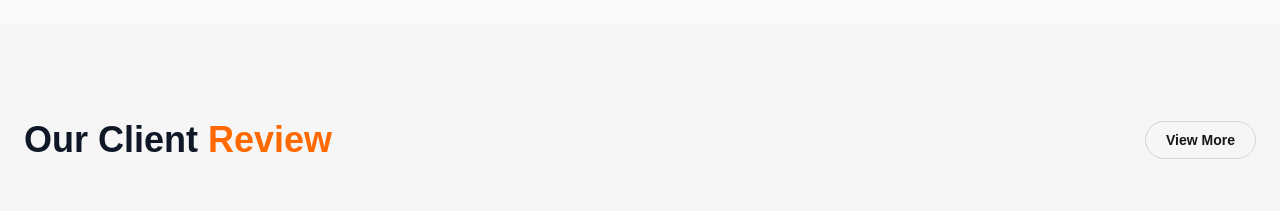
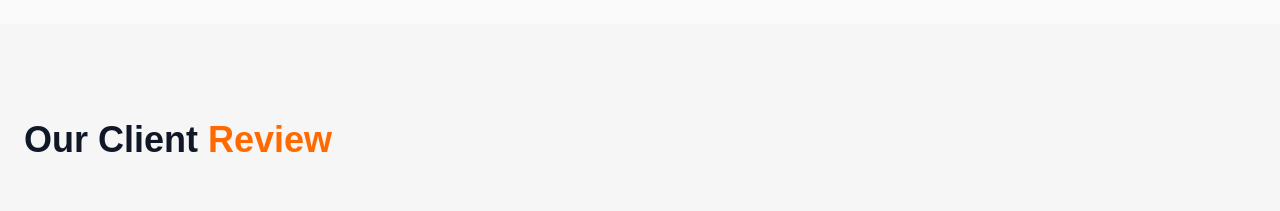
Before and after one commit to slangeramarketing/casachicinterior, a Next.js app: page / in a window 1280 px wide. Shown: the part 5300-5511 px from the top of the page. Built offline with nearby package versions, Linux system fonts and the light colour scheme.

Commit message:
removing view more button form review section

```diff
--- a/components/public/ReviewSection.tsx
+++ b/components/public/ReviewSection.tsx
@@ -21,9 +21,9 @@ export default function ReviewSection() {
             Our Client <span className="text-orange-500">Review</span>
           </h2>
 
-          <button className="self-start md:self-auto text-sm font-semibold border border-gray-300 px-5 py-2 rounded-full hover:bg-gray-900 hover:text-white transition">
+          {/* <button className="self-start md:self-auto text-sm font-semibold border border-gray-300 px-5 py-2 rounded-full hover:bg-gray-900 hover:text-white transition">
             View More
-          </button>
+          </button> */}
         </div>
 
         {/* REVIEWS GRID */}
```
